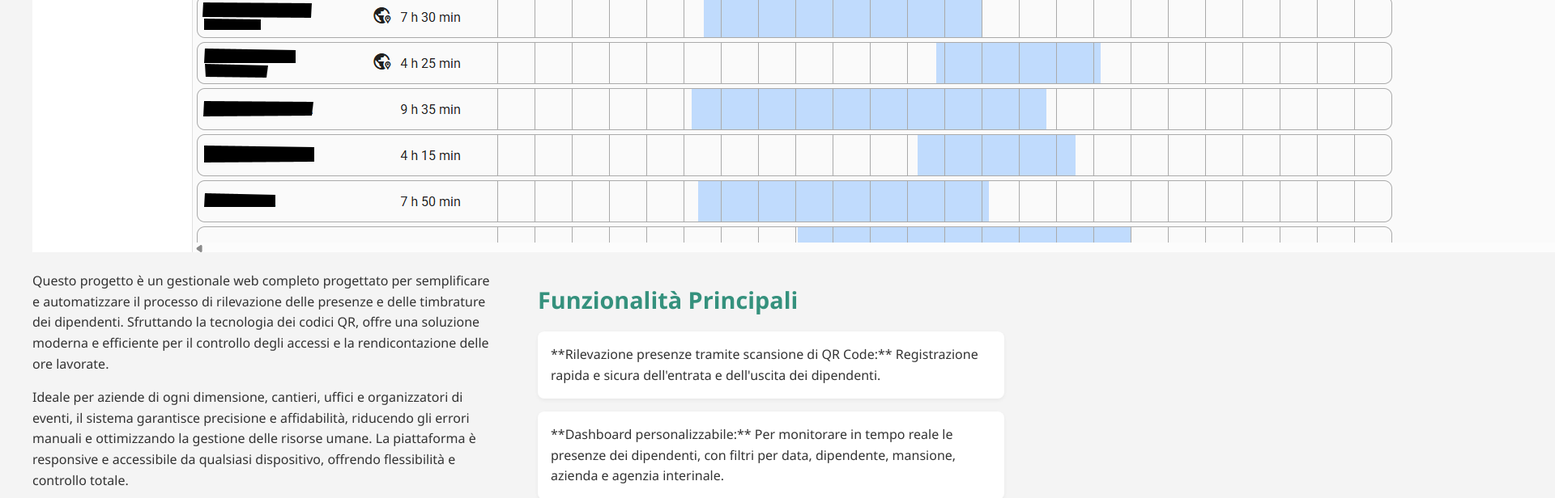
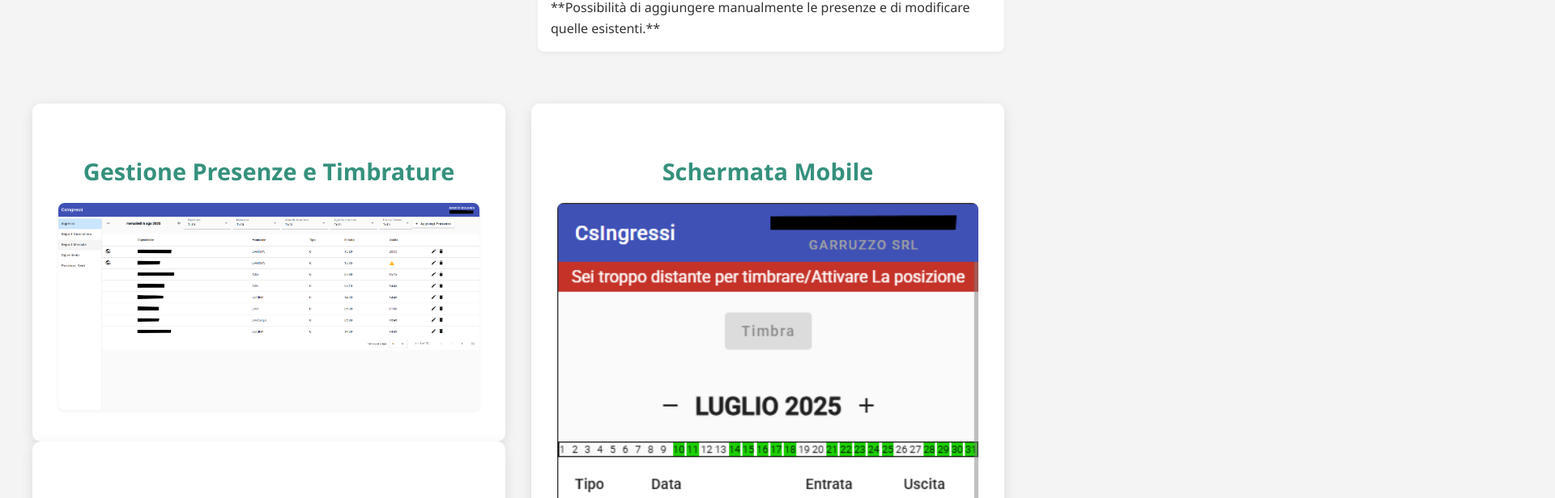
Before and after one commit to TheCeolo/WebCeoSite, a plain HTML site: page progetto1.html in a window 1280 px wide. Shown: the part 880-1496 px from the top of the page at 81% size, 1920 px wide, since content can reach past the window. Drawn offline with Linux system fonts and the light colour scheme.

Commit message:
Update progetto1.html

```diff
--- a/progetto1.html
+++ b/progetto1.html
@@ -229,7 +229,7 @@
         <section class="project-detail-section">
             <div class="container">
                 <h1>Gestione Presenze e Timbrature con QR-Code</h1>
-                <img src="presenze2.png" alt="Immagine di un sistema di Gestione Presenze e Timbrature">
+
                 <div class="project-detail-content">
                     <div class="project-detail-text">
                         <p>Questo progetto è un gestionale web completo progettato per semplificare e automatizzare il processo di rilevazione delle presenze e delle timbrature dei dipendenti. Sfruttando la tecnologia dei codici QR, offre una soluzione moderna e efficiente per il controllo degli accessi e la rendicontazione delle ore lavorate.</p>
@@ -251,6 +251,10 @@
                 </div>
                 <div class="project-detail-screenshots">
                     <div style="display:flex;flex-direction:column">
+                        <div class="screenshot-item">
+                            <h3>Gestione Presenze e Timbrature</h3>
+                            <img src="presenze1.png" alt="Schermata Gestione Presenze e Timbrature.">
+                        </div>
                         <div class="screenshot-item">
                             <h3>Report Giornaliero</h3>
                             <img src="presenze2.png" alt="Schermata del report giornaliero con timeline grafica delle ore lavorate.">
```
